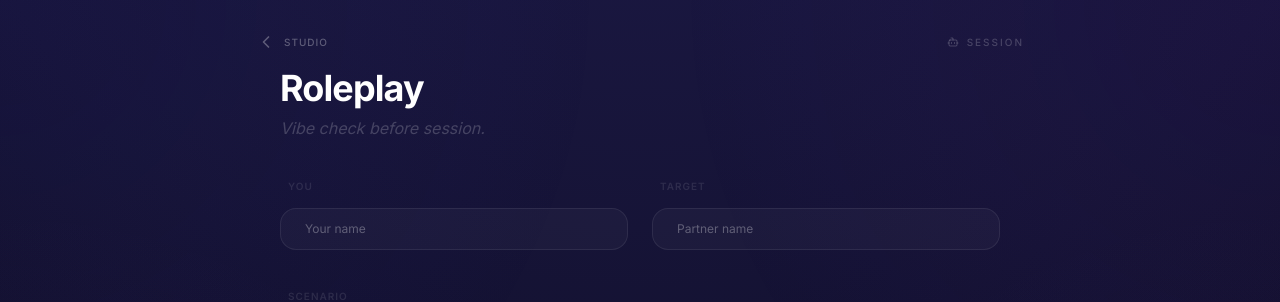
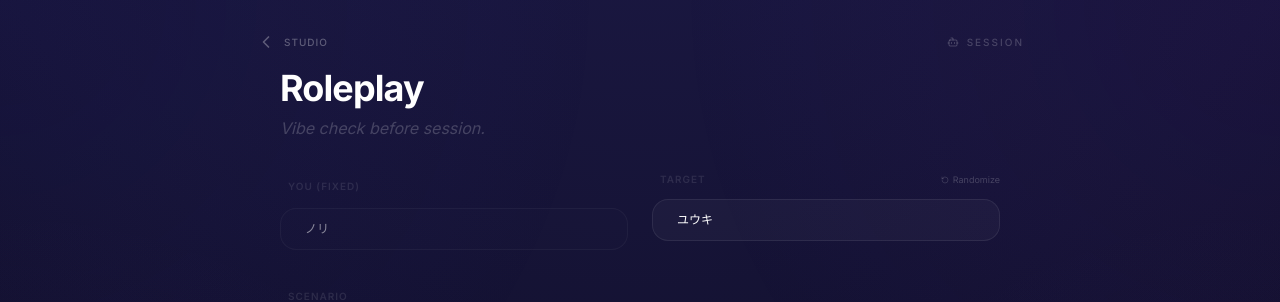
Before and after one commit to jonsonpanson114/talking, a Next.js app: page /roleplay in a window 1280 px wide. Shown: the top 302 px of the page. Built offline with nearby package versions, Linux system fonts and the light colour scheme.

Commit message:
feat: fix user name to 'ノリ' and add random partner name feature

```diff
--- a/app/roleplay/page.tsx
+++ b/app/roleplay/page.tsx
@@ -4,18 +4,21 @@ import { useMemo, useState } from "react";
 import { Home, Send, User, Bot, RotateCcw, CheckCircle, Target, Sparkles, ArrowRight, ChevronLeft } from "lucide-react";
 import { motion, AnimatePresence } from "framer-motion";
 import { questions } from "@/lib/data/questions";
-import { partnerStyles, roleplayScenarios } from "@/lib/data/roleplayScenarios";
+import { partnerStyles, roleplayScenarios, partnerNames } from "@/lib/data/roleplayScenarios";
 import { ConversationEvaluation, ConversationMessage, ConversationSettings } from "@/lib/types";
 import Link from "next/link";
 
 export default function RoleplayPage() {
   const [step, setStep] = useState<"settings" | "play" | "result">("settings");
-  const [settings, setSettings] = useState<ConversationSettings>({
-    userName: "",
-    partnerName: "",
-    persona: "casual",
-    scenarioId: "matching-app-first-chat",
-    partnerStyleId: "positive",
+  const [settings, setSettings] = useState<ConversationSettings>(() => {
+    const randomPartner = partnerNames[Math.floor(Math.random() * partnerNames.length)];
+    return {
+      userName: "ノリ",
+      partnerName: randomPartner,
+      persona: "casual",
+      scenarioId: "matching-app-first-chat",
+      partnerStyleId: "positive",
+    };
   });
   const [selectedQuestion, setSelectedQuestion] = useState(questions[0]);
   const [messages, setMessages] = useState<ConversationMessage[]>([]);
@@ -251,17 +254,28 @@ export default function RoleplayPage() {
               {/* 名前入力 */}
               <div className="grid grid-cols-1 sm:grid-cols-2 gap-3 sm:gap-6">
                 <div className="space-y-1.5 sm:space-y-3">
-                  <label className="text-[8px] sm:text-[10px] uppercase tracking-widest font-semibold text-white/10 ml-2">You</label>
+                  <label className="text-[8px] sm:text-[10px] uppercase tracking-widest font-semibold text-white/10 ml-2">You (Fixed)</label>
                   <input
                     type="text"
                     value={settings.userName}
-                    onChange={(e) => setSettings({ ...settings, userName: e.target.value })}
-                    placeholder="Your name"
-                    className="input-elegant w-full py-2 sm:py-3 text-xs"
+                    readOnly
+                    className="input-elegant w-full py-2 sm:py-3 text-xs opacity-50 cursor-not-allowed bg-white/[0.02]"
                   />
                 </div>
                 <div className="space-y-1.5 sm:space-y-3">
-                  <label className="text-[8px] sm:text-[10px] uppercase tracking-widest font-semibold text-white/10 ml-2">Target</label>
+                  <div className="flex items-center justify-between ml-2">
+                    <label className="text-[8px] sm:text-[10px] uppercase tracking-widest font-semibold text-white/10">Target</label>
+                    <button
+                      onClick={() => {
+                        const randomName = partnerNames[Math.floor(Math.random() * partnerNames.length)];
+                        setSettings({ ...settings, partnerName: randomName });
+                      }}
+                      className="text-[8px] sm:text-[9px] text-white/20 hover:text-white flex items-center gap-1 transition-colors"
+                    >
+                      <RotateCcw className="w-2 h-2" />
+                      Randomize
+                    </button>
+                  </div>
                   <input
                     type="text"
                     value={settings.partnerName}
--- a/lib/data/roleplayScenarios.ts
+++ b/lib/data/roleplayScenarios.ts
@@ -91,5 +91,20 @@ export const partnerStyles = [
   },
 ] as const;
 
+export const partnerNames = [
+  "ヒナ",
+  "レン",
+  "サオリ",
+  "ユウキ",
+  "ミズキ",
+  "ハル",
+  "カナ",
+  "ショウタ",
+  "リオ",
+  "タクミ",
+  "ナナ",
+  "ケンタ",
+];
+
 export type RoleplayScenarioId = (typeof roleplayScenarios)[number]["id"];
 export type PartnerStyleId = (typeof partnerStyles)[number]["id"];
```
